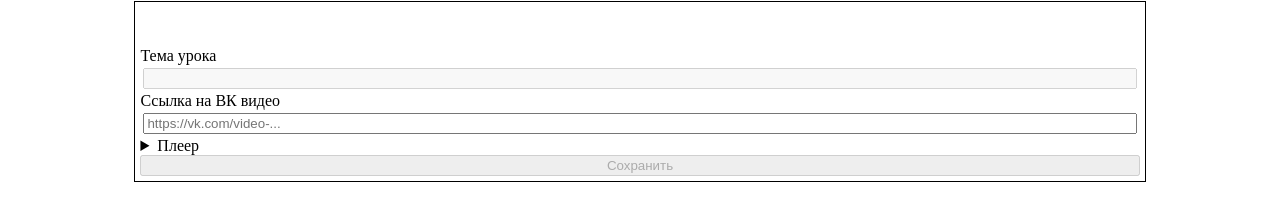
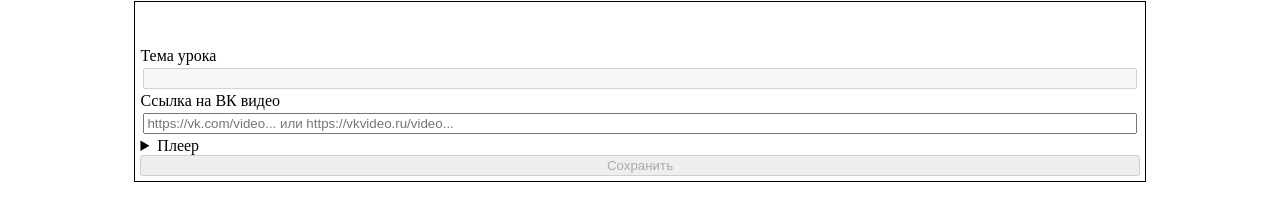
Before and after one commit to usiqwerty/tercia-front, a React (Create React App) app: page / in a window 1280 px wide. Shown: the part 353-556 px from the top of the page. Built offline with nearby package versions, Linux system fonts and the light colour scheme; no server answers.

Commit message:
Fixed video url input

```diff
--- a/src/LessonEditor.tsx
+++ b/src/LessonEditor.tsx
@@ -33,17 +33,20 @@ export default function LessonEditor({lesson, setError, setLoading, fetchLessons
     useEffect(() => {
         try {
             const url = new URL(videoUrl);
-            const video_id = url.pathname.split('-')[1];
-            const [oid, id] = video_id.split('_');
-            // https://vk.com/video_ext.php?oid=-227293370&id=456239078
-            const newPlayerUrl = new URL("https://vk.com/video_ext.php");
-            newPlayerUrl.searchParams.set("oid", "-" + oid);
-            newPlayerUrl.searchParams.set("id", id);
-            setPlayerUrl(newPlayerUrl.toString());
+            if (url.hostname === "vk.com" || url.hostname === "vkvideo.ru"){
+                const video_id = url.pathname.slice(6);
+                const [oid, id] = video_id.split('_');
+                const newPlayerUrl = new URL("https://vk.com/video_ext.php");
+                newPlayerUrl.searchParams.set("oid", oid);
+                newPlayerUrl.searchParams.set("id", id);
+                setPlayerUrl(newPlayerUrl.toString());
+            }
+            else{
+                setError("Не распознан формат сслыки");
+            }
         } catch {
             return
         }
-        //https://vk.com/video-227293370_456239078
 
     }, [videoUrl]);
 
@@ -61,7 +64,7 @@ export default function LessonEditor({lesson, setError, setLoading, fetchLessons
         <label className={"doule-row"}>
             Ссылка на ВК видео
 
-            <input placeholder={'https://vk.com/video-...'}
+            <input placeholder={'https://vk.com/video... или https://vkvideo.ru/video...'}
                    onChange={e => {
                        setVideoUrl(e.target.value);
                        setHasChanged(true);
```
